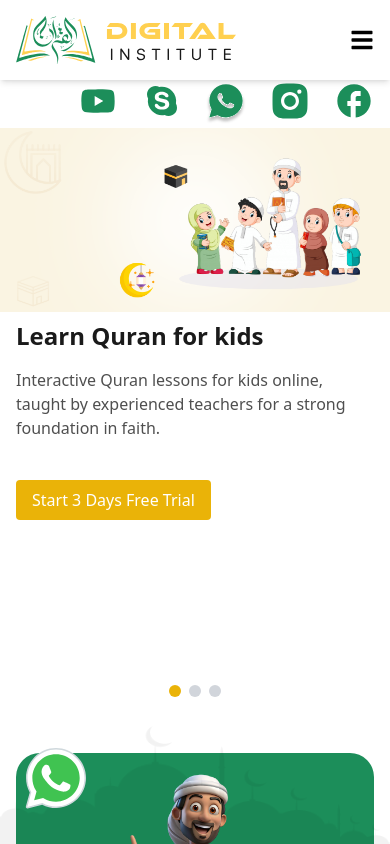
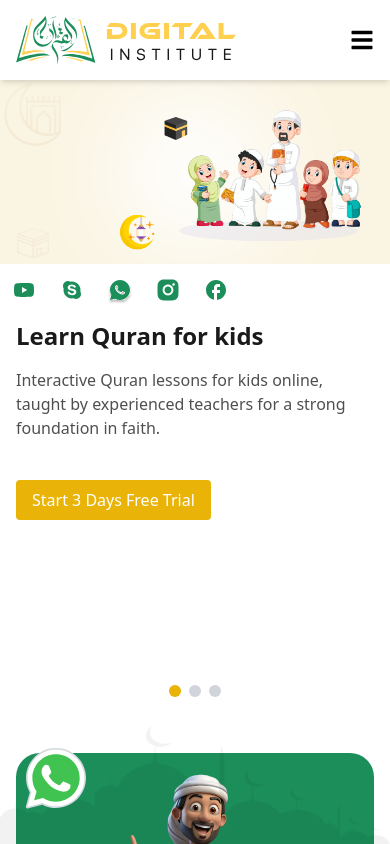
Before and after one commit to AnasPirzada/Al_Quran_Digital_Institute, a React (Vite) app: page / in a window 390 px wide. Shown: the top 844 px of the page. Built offline with nearby package versions, Linux system fonts and the light colour scheme.

Commit message:
crousel fixed

```diff
--- a/src/Pages/Home/Crousel.jsx
+++ b/src/Pages/Home/Crousel.jsx
@@ -87,7 +87,7 @@ const Carousel = () => {
       {slides.map((slide, index) => (
         <motion.div
           key={index}
-          className={`absolute w-50 mt-12 md:mt-0 md:w-full md:h-full ${
+          className={`absolute w-50 md:w-full md:h-full ${
             isMobile ? 'bg-contain bg-no-repeat' : 'bg-cover'
           } flex items-center justify-between ${
             currentIndex === index ? 'block' : 'hidden'
@@ -98,7 +98,7 @@ const Carousel = () => {
           transition={{ duration: 1 }}
           variants={bgVariants}
         >
-          <div className='text-left text-white px-4 pt-48 md:pt-0 w-full md:w-[40%]'>
+          <div className='text-left text-white px-4 pt-60 md:pt-0 w-full md:w-[40%]'>
             <motion.h2
               key={`title-${currentIndex}`}
               className='text-2xl md:text-4xl font-bold text-[#1A1A1A]'
@@ -134,7 +134,7 @@ const Carousel = () => {
 
           {/* Social Media Icons */}
           <motion.div
-            className={`absolute right-0  top-[-12%] md:top-[30%] transform -translate-y-1/2 ${
+            className={`absolute left-3 md:right-0  top-[45%] md:top-[30%] transform -translate-y-1/2 ${
               isMobile ? 'flex-row space-x-6' : 'flex-col space-y-4'
             } flex mr-4`}
             variants={iconVariants}
@@ -147,35 +147,35 @@ const Carousel = () => {
               target='_blank'
               rel='noopener noreferrer'
             >
-              <img src='/Youtube.svg' className='w-10' alt='YouTube' />
+              <img src='/Youtube.svg' className='w-6 md:w-10' alt='YouTube' />
             </a>
             <a
               href='https://join.skype.com/invite/BOf0VvMKyAVe'
               target='_blank'
               rel='noopener noreferrer'
             >
-              <img src='/skype.svg' className='w-10' alt='Skype' />
+              <img src='/skype.svg' className='w-6 md:w-10' alt='Skype' />
             </a>
             <a
               href='https://wa.me/447577655475?text='
               target='_blank'
               rel='noopener noreferrer'
             >
-              <img src='/whtsapp-crousel.svg' className='w-10' alt='whtsapp' />
+              <img src='/whtsapp-crousel.svg' className='w-6 md:w-10' alt='whtsapp' />
             </a>{' '}
             <a
               href='https://www.instagram.com/alquran.digital.institute'
               target='_blank'
               rel='noopener noreferrer'
             >
-              <img src='/instagram.svg' className='w-10' alt='Instagram' />
+              <img src='/instagram.svg' className='w-6 md:w-10' alt='Instagram' />
             </a>
             <a
               href='https://www.facebook.com/profile.php?id=100083203658283'
               target='_blank'
               rel='noopener noreferrer'
             >
-              <img src='/facebook-logo.svg' className='w-10' alt='Facebook' />
+              <img src='/facebook-logo.svg' className='w-6 md:w-10' alt='Facebook' />
             </a>
           </motion.div>
         </motion.div>
```
